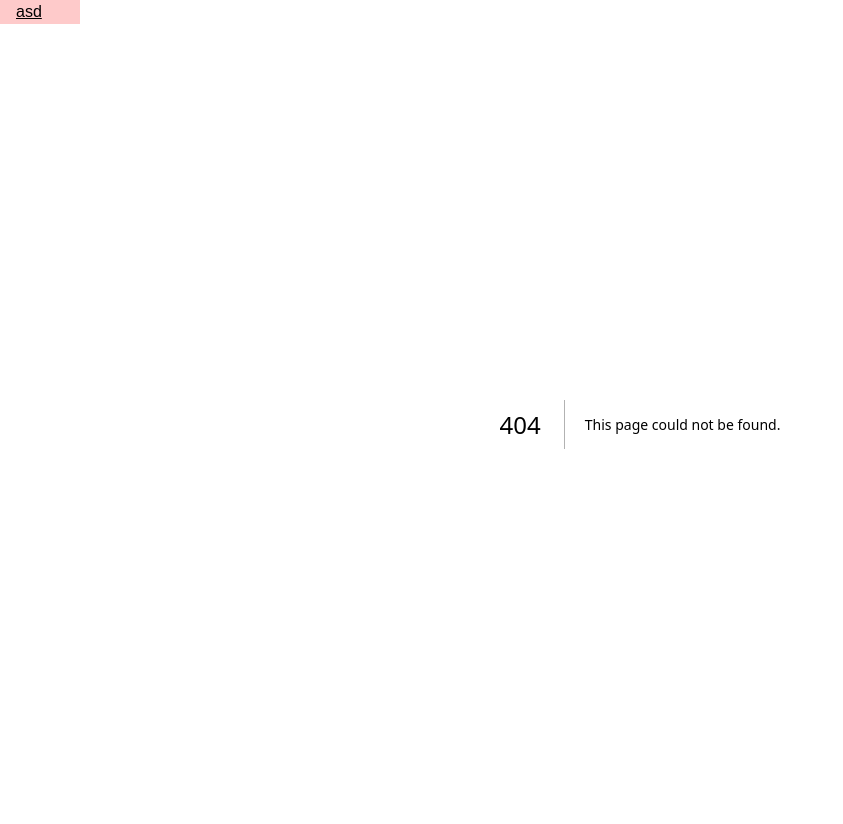
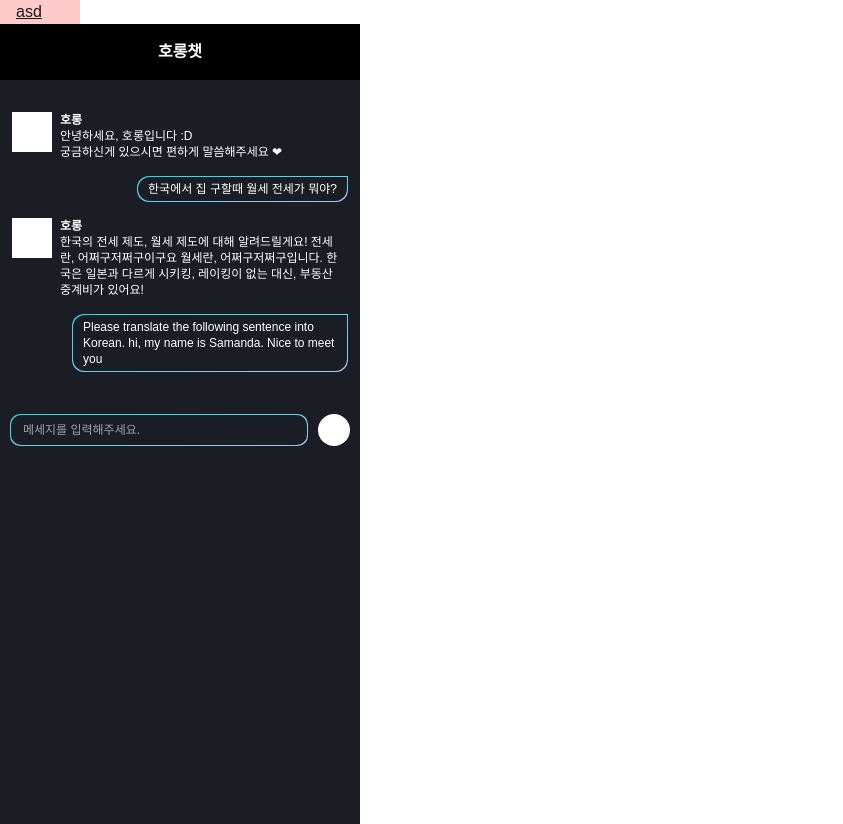
Before and after one commit to k-redstone/horong_fe, a Next.js app in the folder horong/: page /home in a window 1280 px wide. Before the commit this address had no page. Shown: the whole page, without its empty margins (0-843 px from the left). Built offline with nearby package versions, Linux system fonts and the light colour scheme.

Commit message:
design: 타입별 채팅 디자인

```diff
--- /dev/null
+++ b/horong/src/app/home/page.tsx
@@ -0,0 +1,91 @@
+export default function HomePage() {
+  return (
+    <div className="h-[50rem] max-w-[22.5rem] bg-[#1B1D24]">
+      {/* ~~챗 */}
+      <div className="w-full bg-black px-5 py-4 text-center">
+        <span className="font-bold text-white">호롱챗</span>
+      </div>
+      {/* 채팅 영역 */}
+      <div className="flex flex-col gap-y-4 px-3 py-8">
+        {/* 시스템 채팅 box */}
+        <div className="flex gap-x-2">
+          {/* 로고영역 */}
+          <div>
+            <div className="h-10 w-10 bg-white"></div>
+          </div>
+          {/* 텍스트 영역 */}
+          <div className="flex flex-col pr-2.5 text-xs text-white">
+            {/* 호롱이름 */}
+            <p className="font-bold">
+              <span>호롱</span>
+            </p>
+            {/* 내용 */}
+            <p>
+              안녕하세요, 호롱입니다 :D
+              <br />
+              궁금하신게 있으시면 편하게 말씀해주세요 ❤
+            </p>
+          </div>
+        </div>
+        {/* 유저 채팅 box */}
+        <div className="flex w-full justify-end">
+          <div className="w-fit max-w-[17.25rem] rounded-bl-xl rounded-br-xl rounded-tl-xl bg-gradient-to-br from-[#22DFEB] to-[#ACBEFF] p-[.0625rem]">
+            <p className="flex w-fit rounded-bl-xl rounded-br-xl rounded-tl-xl bg-[#1B1D24] px-2.5 py-1">
+              <span className="text-xs text-white">
+                한국에서 집 구할때 월세 전세가 뭐야?
+              </span>
+            </p>
+          </div>
+        </div>
+        {/* 시스템 채팅 box */}
+        <div className="flex gap-x-2">
+          {/* 로고영역 */}
+          <div>
+            <div className="h-10 w-10 bg-white"></div>
+          </div>
+          {/* 텍스트 영역 */}
+          <div className="flex flex-col pr-2.5 text-xs text-white">
+            {/* 호롱이름 */}
+            <p className="font-bold">
+              <span>호롱</span>
+            </p>
+            {/* 내용 */}
+            <p>
+              한국의 전세 제도, 월세 제도에 대해 알려드릴게요! 전세란,
+              어쩌구저쩌구이구요 월세란, 어쩌구저쩌구입니다. 한국은 일본과
+              다르게 시키킹, 레이킹이 없는 대신, 부동산 중계비가 있어요!
+            </p>
+          </div>
+        </div>
+        {/* 유저 채팅 box */}
+        <div className="flex w-full justify-end">
+          <div className="w-fit max-w-[17.25rem] rounded-bl-xl rounded-br-xl rounded-tl-xl bg-gradient-to-br from-[#22DFEB] to-[#ACBEFF] p-[.0625rem]">
+            <p className="flex w-fit rounded-bl-xl rounded-br-xl rounded-tl-xl bg-[#1B1D24] px-2.5 py-1">
+              <span className="text-xs text-white">
+                Please translate the following sentence into Korean. hi, my name
+                is Samanda. Nice to meet you
+              </span>
+            </p>
+          </div>
+        </div>
+      </div>
+
+      {/* chat input */}
+      <div className="flex gap-x-2.5 p-2.5">
+        <div className="grow rounded-[.625rem] bg-gradient-to-br from-[#22DFEB] to-[#ACBEFF] p-[.0625rem]">
+          <div className="flex h-full items-center rounded-[.625rem] bg-[#1B1D24] px-3 py-1 text-xs">
+            <textarea
+              className="h-ful w-full resize-none overflow-hidden bg-[#1B1D24] text-white focus:outline-none"
+              placeholder="메세지를 입력해주세요."
+              rows={1}
+            />
+          </div>
+        </div>
+        {/* 보내기 버튼 */}
+        <div>
+          <div className="h-8 w-8 rounded-full bg-white"></div>
+        </div>
+      </div>
+    </div>
+  )
+}
```
